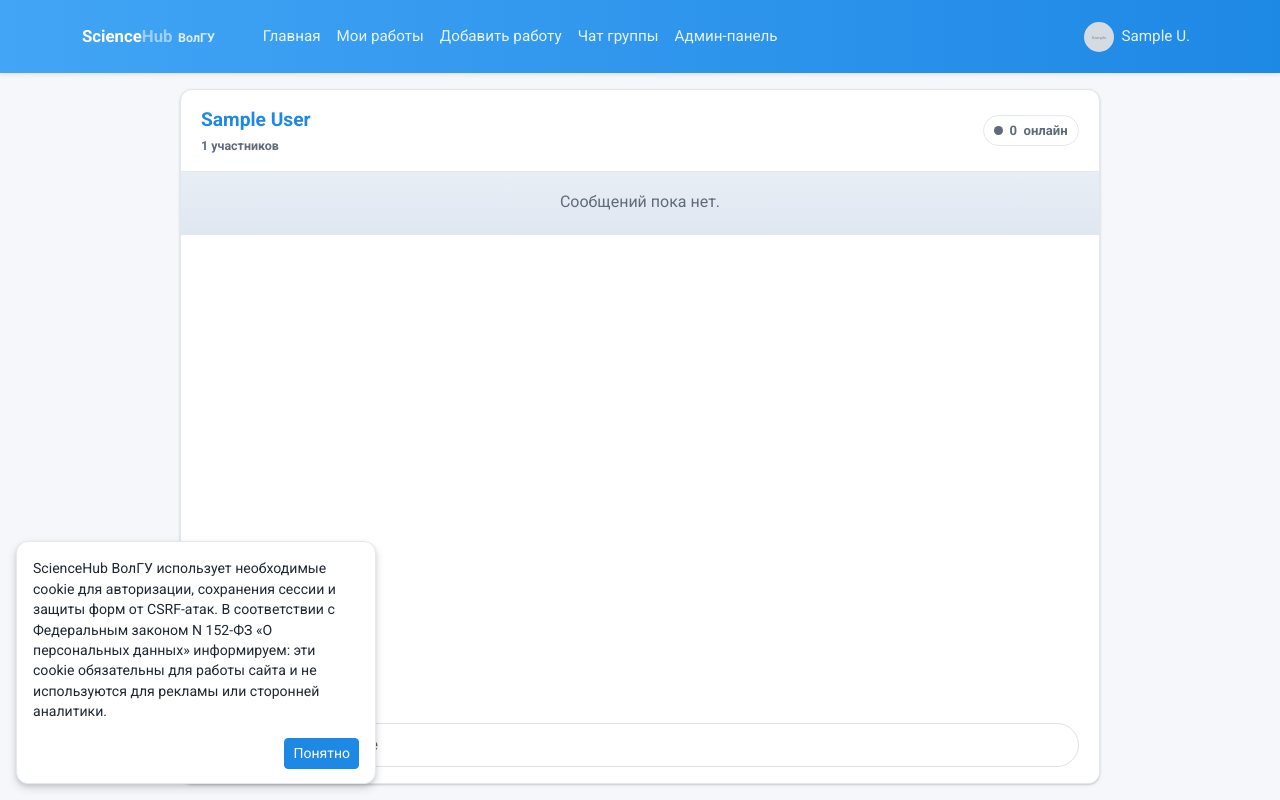
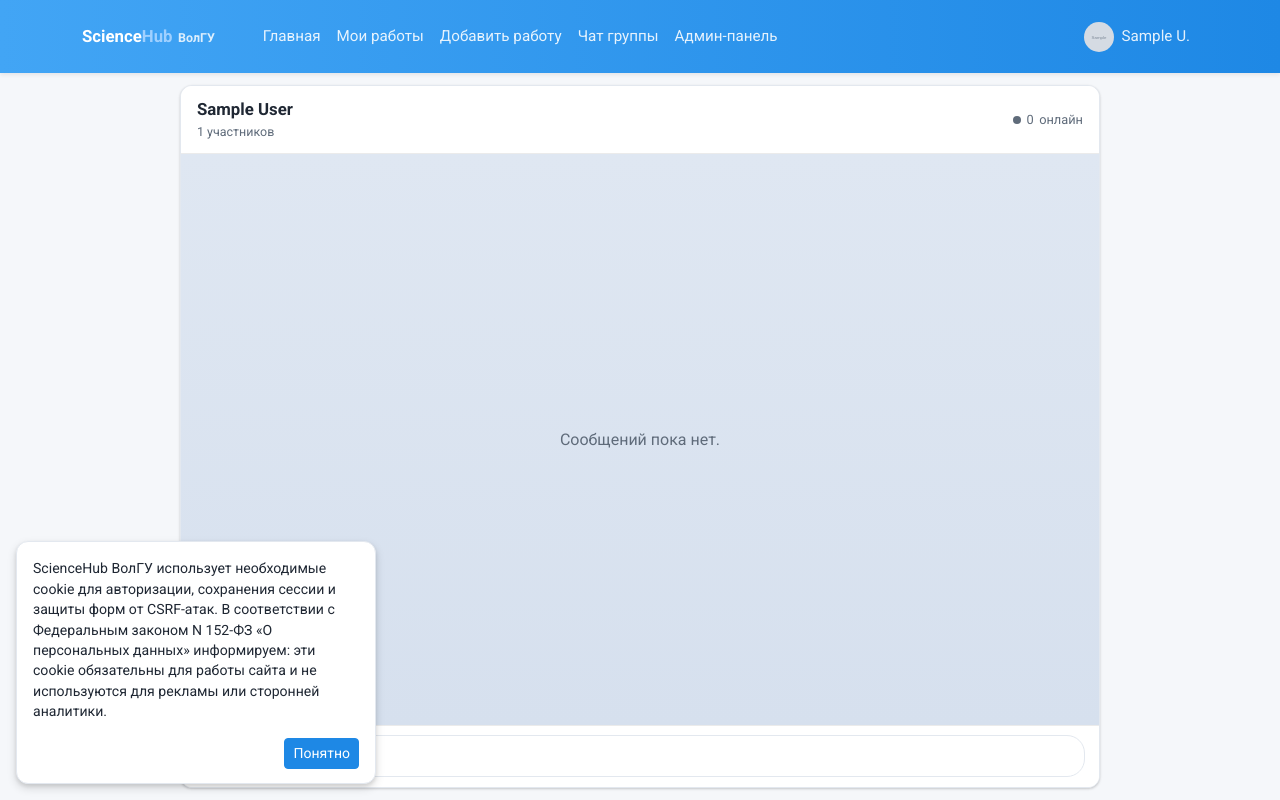
Before and after one commit to axawman/volsu-science-system, a Django app: page /accounts/group-chat/ in a window 1280 px wide. Run offline with Django 5.2, Linux system fonts and the light colour scheme; a user stored in the database is signed in; tables that the repository leaves empty hold one stand-in row (values such as "Sample post"); grey boxes marked "Sample" are stand-in pictures.

Commit message:
Rebuild group chat UI from scratch in Telegram Web style

```diff
--- a/src/templates/accounts/group_chat.html
+++ b/src/templates/accounts/group_chat.html
@@ -156,12 +156,17 @@
 </div>
 
 <style>
+    /* ============ Telegram-style group chat ============ */
+
     .group-chat-shell {
-        --tg-wallpaper: linear-gradient(180deg, #e9eef5 0%, #dfe7f1 100%);
-        --tg-bubble-in: var(--card-bg);
-        --tg-bubble-out: #e7f1fd;
-        --tg-bubble-text: var(--text-main);
-        --tg-name: var(--primary-soft);
+        --tg-wallpaper: linear-gradient(180deg, #dfe7f2 0%, #d6e0ee 100%);
+        --tg-panel: var(--card-bg);
+        --tg-bubble-in: #ffffff;
+        --tg-bubble-out: #d7eefb;
+        --tg-bubble-text: #1f2733;
+        --tg-name: #1565c0;
+        --tg-input-bg: #ffffff;
+        --tg-divider: rgba(0, 0, 0, 0.08);
         display: flex;
         flex: 1 1 auto;
         flex-direction: column;
@@ -198,18 +207,22 @@
         flex-direction: column;
         min-height: 0;
         overflow: hidden;
-        padding-bottom: 1rem;
-        padding-top: 1rem;
+        padding: 0.75rem 0;
     }
 
     body:has(.group-chat-shell) .site-disclaimer {
         display: none;
     }
 
+    /* ---- card ---- */
     .group-chat-card {
-        display: grid;
+        background: var(--tg-panel);
+        border: 1px solid var(--border-soft);
+        border-radius: 0.75rem;
+        box-shadow: var(--shadow-soft);
+        display: flex;
         flex: 1 1 auto;
-        grid-template-rows: auto auto minmax(0, 1fr) auto;
+        flex-direction: column;
         min-height: 0;
         overflow: hidden;
         position: relative;
@@ -220,59 +233,63 @@
         transform: none;
     }
 
+    /* ---- header ---- */
     .group-chat-header {
         align-items: center;
-        border-bottom: 1px solid var(--border-soft);
+        background: var(--tg-panel);
+        border-bottom: 1px solid var(--tg-divider);
         display: flex;
+        flex: 0 0 auto;
+        gap: 0.75rem;
         justify-content: space-between;
-        padding: 1rem 1.25rem;
+        padding: 0.7rem 1rem;
+        z-index: 2;
     }
 
     .group-chat-heading {
         display: grid;
-        gap: 0.1rem;
+        gap: 0.05rem;
         min-width: 0;
     }
 
     .group-chat-title {
         background: none;
         border: 0;
-        color: var(--primary-soft);
-        font-size: 1.2rem;
-        font-weight: 700;
+        color: var(--text-main);
+        font-size: 1.05rem;
+        font-weight: 600;
+        overflow: hidden;
         padding: 0;
         text-align: left;
+        text-overflow: ellipsis;
+        white-space: nowrap;
     }
 
     .group-member-total {
         color: var(--text-muted);
         font-size: 0.78rem;
-        font-weight: 700;
     }
 
     .group-online-pill {
         align-items: center;
-        border: 1px solid var(--border-soft);
-        border-radius: 999px;
         color: var(--text-muted);
         display: inline-flex;
-        font-size: 0.82rem;
-        font-weight: 700;
-        gap: 0.4rem;
-        padding: 0.28rem 0.65rem;
+        flex: 0 0 auto;
+        font-size: 0.8rem;
+        gap: 0.35rem;
     }
 
     .group-online-dot,
     .member-online-dot {
         border-radius: 50%;
         display: inline-block;
-        height: 0.55rem;
-        width: 0.55rem;
+        height: 0.5rem;
+        width: 0.5rem;
     }
 
     .group-online-pill.is-online .group-online-dot,
     .member-online-dot.is-online {
-        background: #16a34a;
+        background: #4caf50;
     }
 
     .group-online-pill.is-offline .group-online-dot {
@@ -324,41 +346,50 @@
     .group-message-avatar-placeholder {
         align-items: center;
         background: var(--surface-hover);
-        color: var(--primary-deep);
+        color: var(--text-muted);
         display: inline-flex;
-        font-weight: 700;
+        font-weight: 600;
         justify-content: center;
     }
 
     .group-member-name {
-        font-weight: 600;
+        font-weight: 500;
         overflow: hidden;
         text-overflow: ellipsis;
         white-space: nowrap;
     }
 
+    /* ---- messages area (the only scroller) ---- */
     .group-chat-messages {
         background: var(--tg-wallpaper);
-        background-attachment: local;
         display: flex;
+        flex: 1 1 auto;
         flex-direction: column;
-        gap: 0.35rem;
+        gap: 0.15rem;
         min-height: 0;
         overflow-y: auto;
-        padding: 1.1rem 1.25rem 1.25rem;
+        padding: 1rem 1.1rem;
         scroll-behavior: smooth;
     }
 
+    .group-chat-empty {
+        color: var(--text-muted);
+        margin: auto;
+        text-align: center;
+    }
+
+    /* ---- message rows ---- */
     .group-message {
         align-items: flex-end;
         display: flex;
         gap: 0.5rem;
-        max-width: min(72%, 600px);
+        margin-top: 0.5rem;
+        max-width: min(72%, 560px);
         position: relative;
     }
 
     .group-message.is-grouped {
-        margin-top: -0.2rem;
+        margin-top: 0.1rem;
     }
 
     .group-message.is-own {
@@ -535,57 +601,28 @@
         justify-content: flex-end;
     }
 
-    .group-message-footer {
-        align-items: flex-end;
+    /* ---- composer (always visible) ---- */
+    .group-chat-form {
+        align-items: stretch;
+        background: var(--tg-panel);
+        border-top: 1px solid var(--tg-divider);
         display: flex;
-        gap: 0.75rem;
-        justify-content: space-between;
-    }
-
-    .group-message-read-state {
-        background: none;
-        border: 0;
-        color: var(--primary-soft);
         flex: 0 0 auto;
-        font-size: 0.8rem;
-        font-weight: 700;
-        line-height: 1;
-        margin-top: 0.45rem;
-    }
-
-    .group-chat-empty {
-        align-self: center;
-        color: var(--text-muted);
-        margin: auto;
-        text-align: center;
-    }
-
-    .group-chat-form {
-        align-items: flex-end;
-        border-top: 1px solid var(--border-soft);
-        background: var(--card-bg);
-        display: grid;
-        gap: 0.75rem;
-        grid-template-columns: 1fr;
-        min-height: 0;
-        padding: 1rem 1.25rem;
+        flex-direction: column;
+        gap: 0.5rem;
+        padding: 0.6rem 0.9rem;
         position: relative;
         z-index: 3;
     }
 
-    .group-chat-input-shell {
-        min-width: 0;
-        position: relative;
-        width: 100%;
+    .reply-compose-preview {
+        align-items: center;
+        grid-template-columns: 1fr auto;
+        margin: 0;
     }
 
-    .reply-compose-preview {
-        align-items: center;
-        grid-column: 1 / -1;
-        grid-template-columns: 1fr auto;
-        margin: 0;
-        max-height: 4.5rem;
-        overflow: hidden;
+    .reply-compose-preview[hidden] {
+        display: none;
     }
 
     .reply-compose-preview button {
@@ -596,17 +633,36 @@
         line-height: 1;
     }
 
+    .group-chat-input-shell {
+        align-items: flex-end;
+        display: flex;
+        gap: 0.5rem;
+        min-width: 0;
+        width: 100%;
+    }
+
     .group-chat-form textarea {
-        border-radius: 999px;
+        background: var(--tg-input-bg);
+        border: 1px solid var(--border-soft);
+        border-radius: 18px;
         box-sizing: border-box;
-        height: 44px;
+        color: var(--text-main);
+        flex: 1 1 auto;
+        font-size: 0.95rem;
         line-height: 1.35;
-        max-height: 88px;
-        min-height: 44px;
+        max-height: 120px;
+        min-height: 42px;
+        min-width: 0;
         overflow-y: auto;
-        padding: 0.6rem 3rem 0.6rem 1rem;
+        padding: 0.55rem 0.9rem;
         resize: none;
         width: 100%;
+    }
+
+    .group-chat-form textarea:focus {
+        border-color: var(--primary-soft);
+        box-shadow: none;
+        outline: none;
     }
 
     .group-chat-send-button {
```
Also changed, not shown: other parts of src/templates/accounts/group_chat.html (+98 -99 lines).
